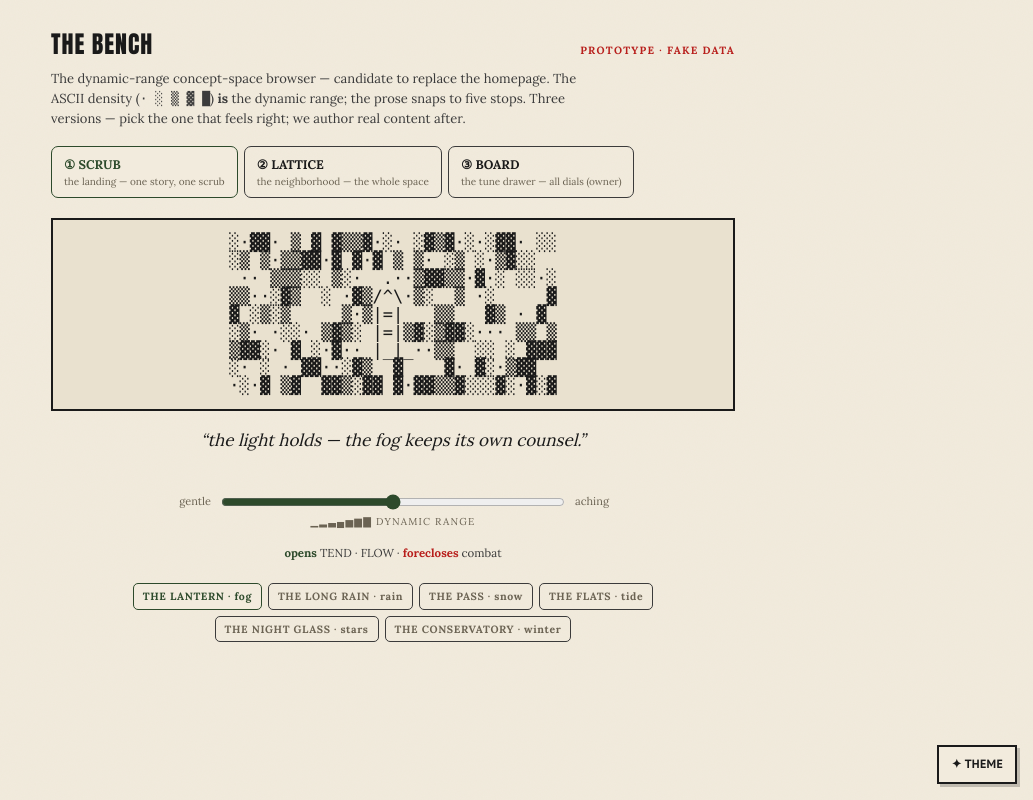
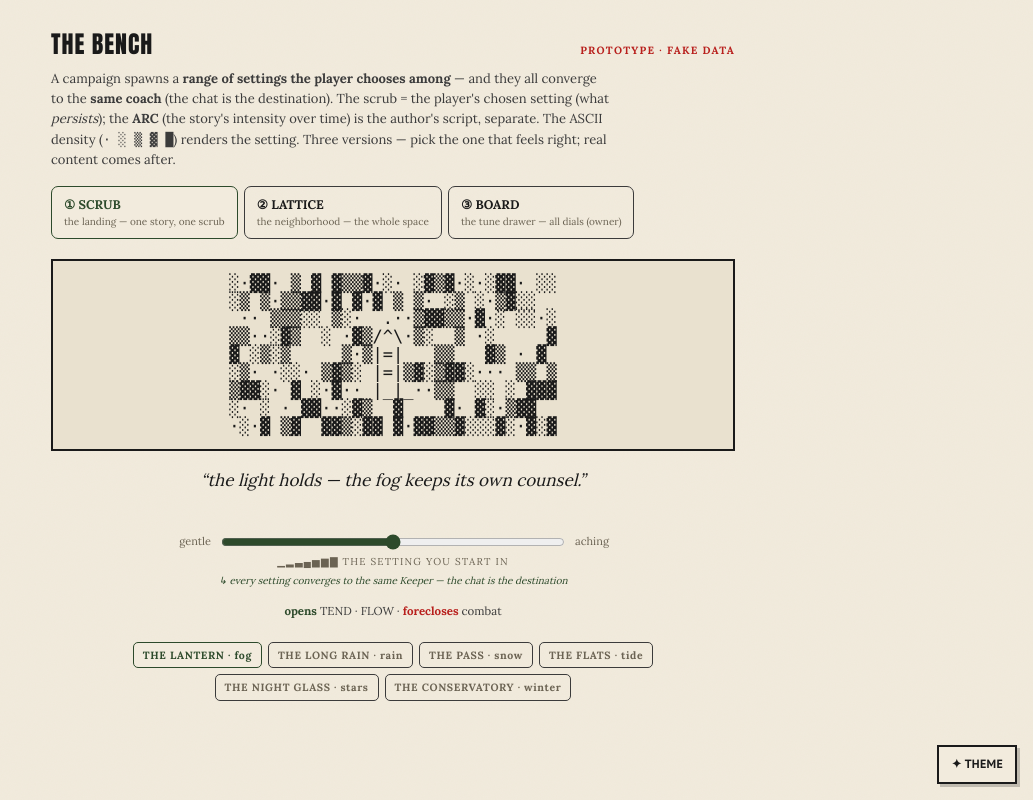
Before and after one commit to cybervaldez/myliar-website, a Next.js app: page /bench in a window 1280 px wide. Shown: the whole page, without its empty margins (247-1280 px from the left). Built offline with nearby package versions, Linux system fonts and the light colour scheme.

Commit message:
deploy: sync website/ from monorepo @ 8313647

```diff
--- a/app/bench/Bench.tsx
+++ b/app/bench/Bench.tsx
@@ -123,7 +123,8 @@ function Scrub({ c, dr, setDr, pick }: { c: Concept; dr: number; setDr: (n: numb
           aria-label="dynamic range" style={{ flex: 1, accentColor: forest }} />
         <span style={{ fontSize: 11, color: margin, width: 48 }}>aching</span>
       </div>
-      <div style={{ textAlign: "center", fontSize: 10, letterSpacing: ".12em", color: margin, marginTop: 4 }}>▁▂▃▄▅▆▇ DYNAMIC RANGE</div>
+      <div style={{ textAlign: "center", fontSize: 10, letterSpacing: ".12em", color: margin, marginTop: 4 }}>▁▂▃▄▅▆▇ THE SETTING YOU START IN</div>
+      <div style={{ textAlign: "center", fontSize: 10, color: forest, marginTop: 3, fontStyle: "italic" }}>↳ every setting converges to the same Keeper — the chat is the destination</div>
       <div style={{ textAlign: "center", fontSize: 11.5, color: soft, marginTop: 14 }}>
         <b style={{ color: forest }}>opens</b> {c.opens} · <b style={{ color: "var(--spot-red)" }}>forecloses</b> {c.forecloses}
       </div>
@@ -234,7 +235,7 @@ export default function Bench() {
         <span style={{ fontSize: 10.5, letterSpacing: ".12em", color: "var(--spot-red)", fontFamily: "var(--theme-body)", fontWeight: 700 }}>PROTOTYPE · FAKE DATA</span>
       </div>
       <p style={{ color: soft, fontSize: 13, lineHeight: 1.55, margin: "6px 0 16px", maxWidth: 560 }}>
-        The dynamic-range concept-space browser — candidate to replace the homepage. The ASCII density (<span style={mono}>· ░ ▒ ▓ █</span>) <b>is</b> the dynamic range; the prose snaps to five stops. Three versions — pick the one that feels right; we author real content after.
+A campaign spawns a <b>range of settings the player chooses among</b> — and they all converge to the <b>same coach</b> (the chat is the destination). The scrub = the player&apos;s chosen setting (what <i>persists</i>); the <b>ARC</b> (the story&apos;s intensity over time) is the author&apos;s script, separate. The ASCII density (<span style={mono}>· ░ ▒ ▓ █</span>) renders the setting. Three versions — pick the one that feels right; real content comes after.
       </p>
 
       {/* version switcher — the thing to pick */}
```
